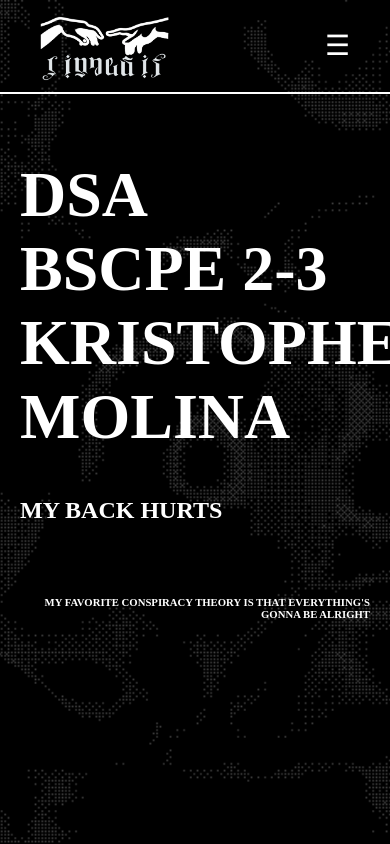
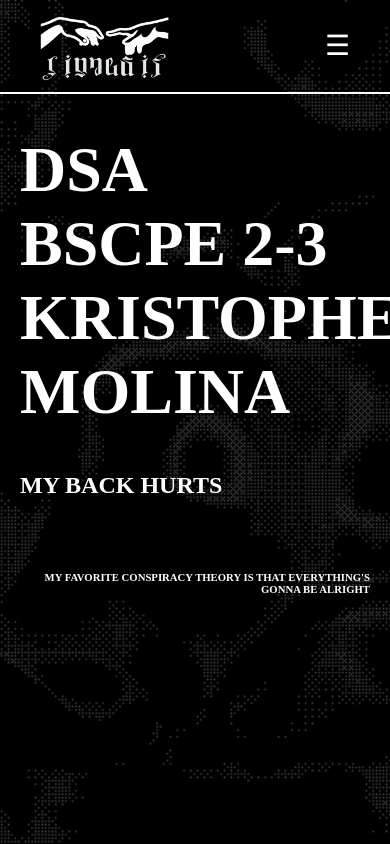
Before and after one commit to ToffertheCreator/portefeuille-de-toffer, a Flask app: page /profile in a window 390 px wide; the page is wider, and only the part inside the window is pictured. Run offline with Flask 3, Linux system fonts and the light colour scheme.

Commit message:
test fix about page mobile view

```diff
--- a/static/main.css
+++ b/static/main.css
@@ -10,11 +10,12 @@ html, body {
 
 .landing-bg {
     background-image: url("/static/dotted_ripple.gif");
-    background-repeat: no-repeat;
+    background-repeat: repeat;
     background-size: cover;
     background-position: center 0px;
     background-color: rgba(255, 255, 255, 0.7);
     min-height: 100vh;
+    height: 100%;
     width: 100vw;
     position: absolute;
     top: 0;
@@ -22,6 +23,7 @@ html, body {
     z-index: 0;
 }
 
+/* Make ALL content appear above the overlay */
 .landing-bg > * {
     position: relative;
     z-index: 2;
@@ -69,6 +71,7 @@ html, body {
     z-index: 2;
 }
 
+/* contents */
 .landing-bg .content p {
     padding-top: 10px;
 }
@@ -562,7 +565,7 @@ html, body {
     }
 
     .landing-bg .profile h1 {
-        padding-top: 115px;
+        padding-top: 90px;
     }
 
     .profile h2 {
```
